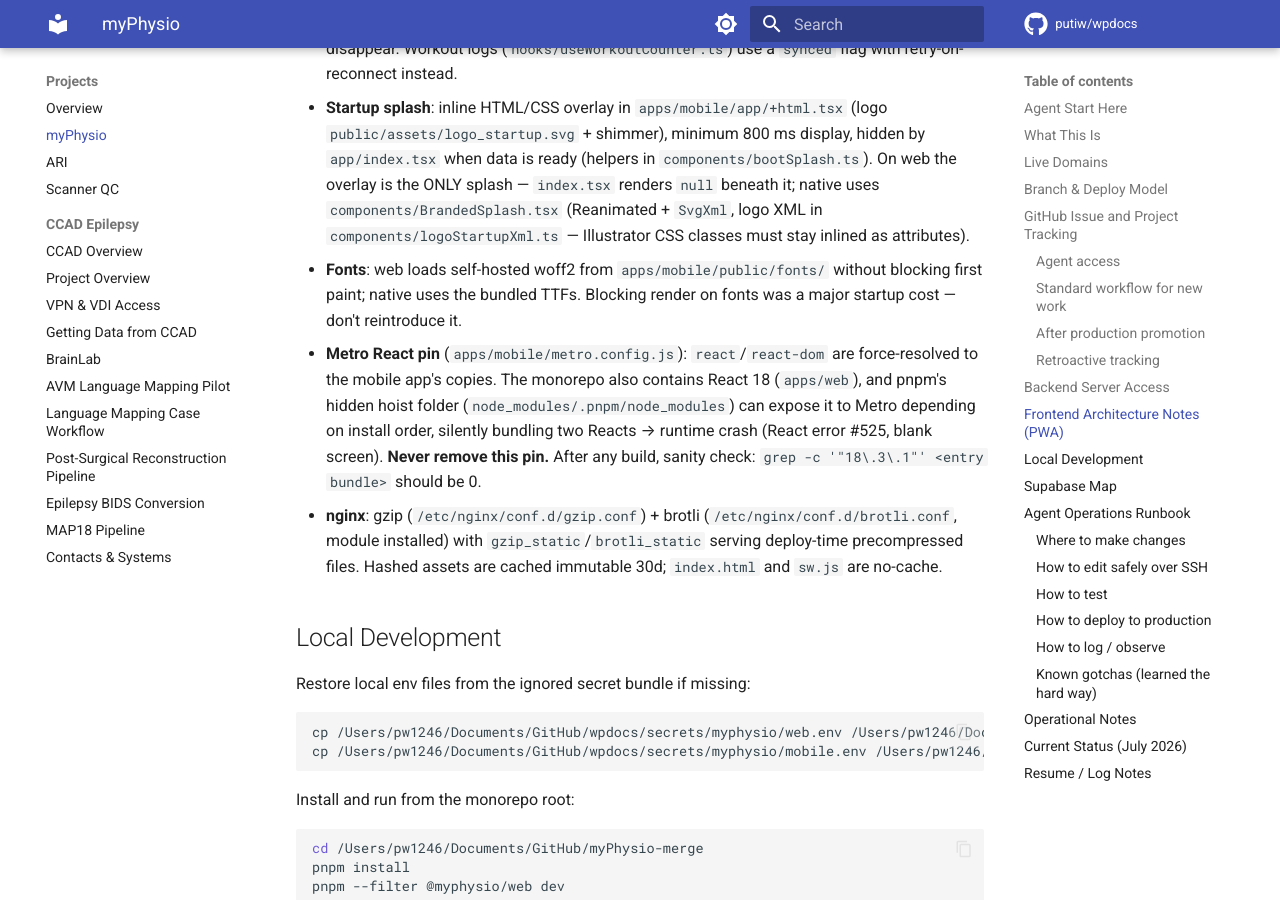
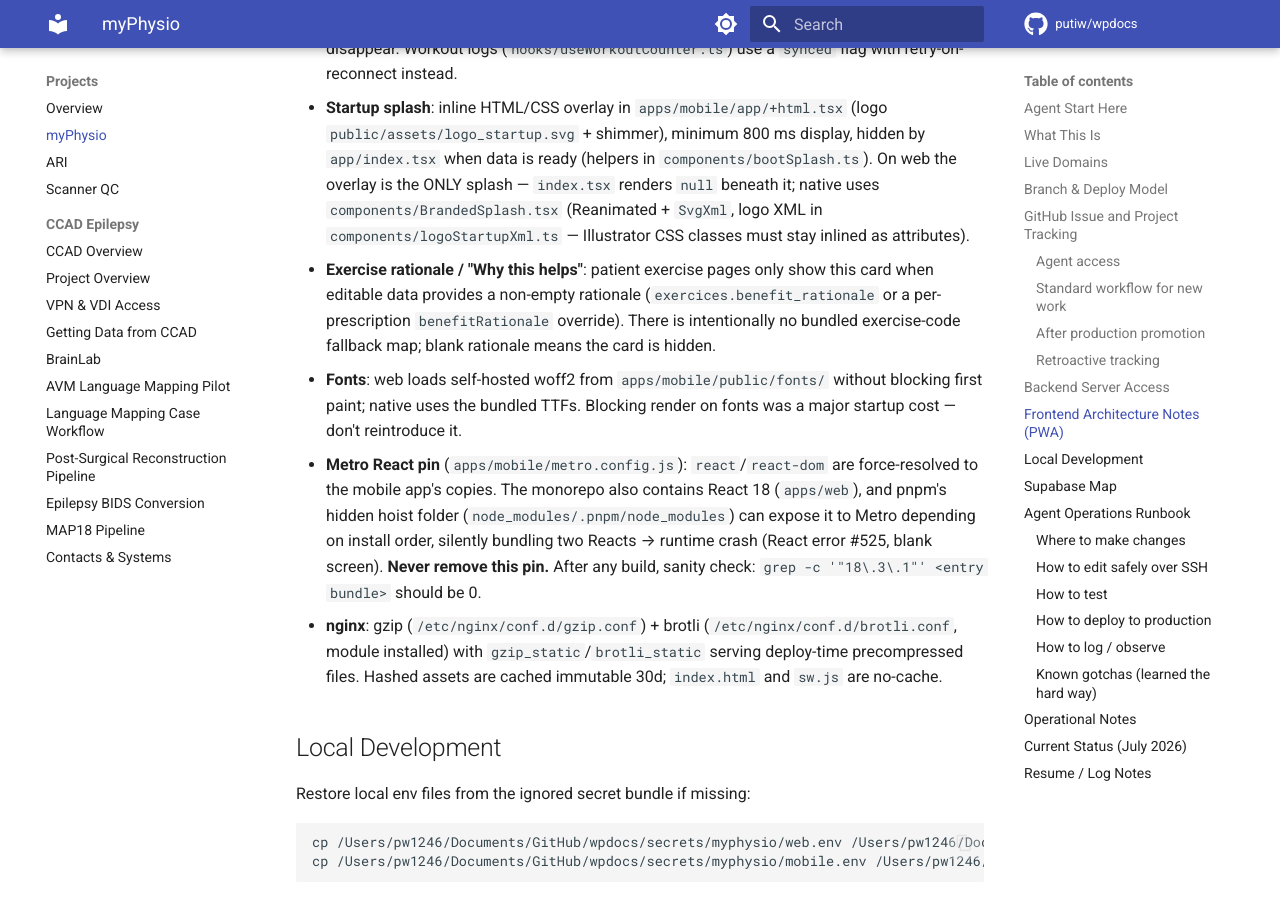
Before and after one commit to putiw/wpdocs, an MkDocs documentation site: the page built from docs/projects/myphysio.md, in a window 1280 px wide and 900 px high, scrolled down 7171 px. Built offline with MkDocs 1.6.1 and Material for MkDocs 9.7.7, drawn with Linux system fonts in a browser that asks for light colours; comment, search, counter and statistics services are not loaded.

Commit message:
Document myPhysio exercise rationale behavior

```diff
--- a/docs/projects/myphysio.md
+++ b/docs/projects/myphysio.md
@@ -236,6 +236,7 @@ These were added over time and are easy to break if you don't know they exist:
 - **Snapshot cache** (`apps/mobile/context/GlobalData.tsx`): the last successful fetch is persisted to AsyncStorage; startup hydrates from it instantly while Supabase refreshes in the background (`syncing` state in context). Role/profile state is only committed after a successful fetch — never regress this, it prevents the offline "empty account" bug.
 - **Offline write queue / outbox** (`apps/mobile/lib/outbox.ts`): exercise completions and pain levels are enqueued as idempotent upserts, flushed on launch/reconnect/before refresh, and overlaid on both snapshot hydration and fresh fetches so queued writes never visually disappear. Workout logs (`hooks/useWorkoutCounter.ts`) use a `synced` flag with retry-on-reconnect instead.
 - **Startup splash**: inline HTML/CSS overlay in `apps/mobile/app/+html.tsx` (logo `public/assets/logo_startup.svg` + shimmer), minimum 800 ms display, hidden by `app/index.tsx` when data is ready (helpers in `components/bootSplash.ts`). On web the overlay is the ONLY splash — `index.tsx` renders `null` beneath it; native uses `components/BrandedSplash.tsx` (Reanimated + `SvgXml`, logo XML in `components/logoStartupXml.ts` — Illustrator CSS classes must stay inlined as attributes).
+- **Exercise rationale / "Why this helps"**: patient exercise pages only show this card when editable data provides a non-empty rationale (`exercices.benefit_rationale` or a per-prescription `benefitRationale` override). There is intentionally no bundled exercise-code fallback map; blank rationale means the card is hidden.
 - **Fonts**: web loads self-hosted woff2 from `apps/mobile/public/fonts/` without blocking first paint; native uses the bundled TTFs. Blocking render on fonts was a major startup cost — don't reintroduce it.
 - **Metro React pin** (`apps/mobile/metro.config.js`): `react`/`react-dom` are force-resolved to the mobile app's copies. The monorepo also contains React 18 (`apps/web`), and pnpm's hidden hoist folder (`node_modules/.pnpm/node_modules`) can expose it to Metro depending on install order, silently bundling two Reacts → runtime crash (React error #525, blank screen). **Never remove this pin.** After any build, sanity check: `grep -c '"18\.3\.1"' <entry bundle>` should be 0.
 - **nginx**: gzip (`/etc/nginx/conf.d/gzip.conf`) + brotli (`/etc/nginx/conf.d/brotli.conf`, module installed) with `gzip_static`/`brotli_static` serving deploy-time precompressed files. Hashed assets are cached immutable 30d; `index.html` and `sw.js` are no-cache.
```
